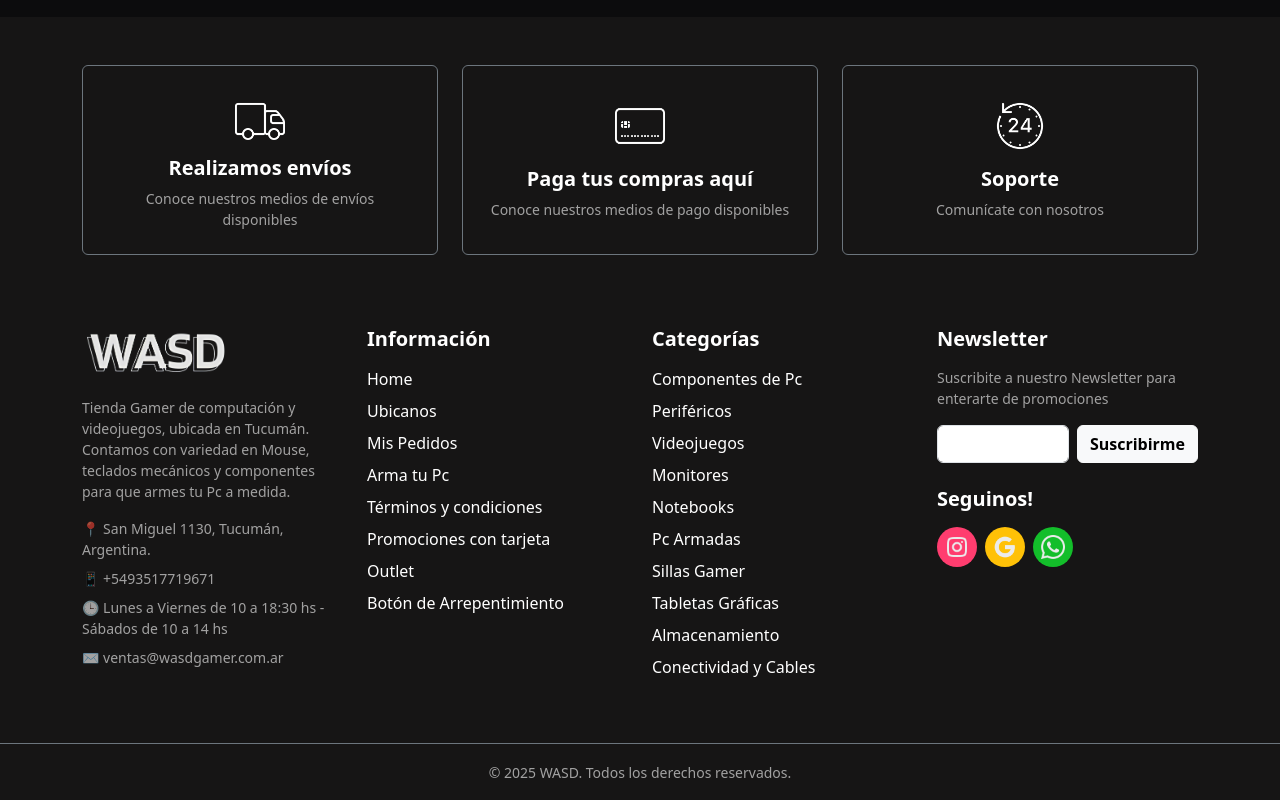
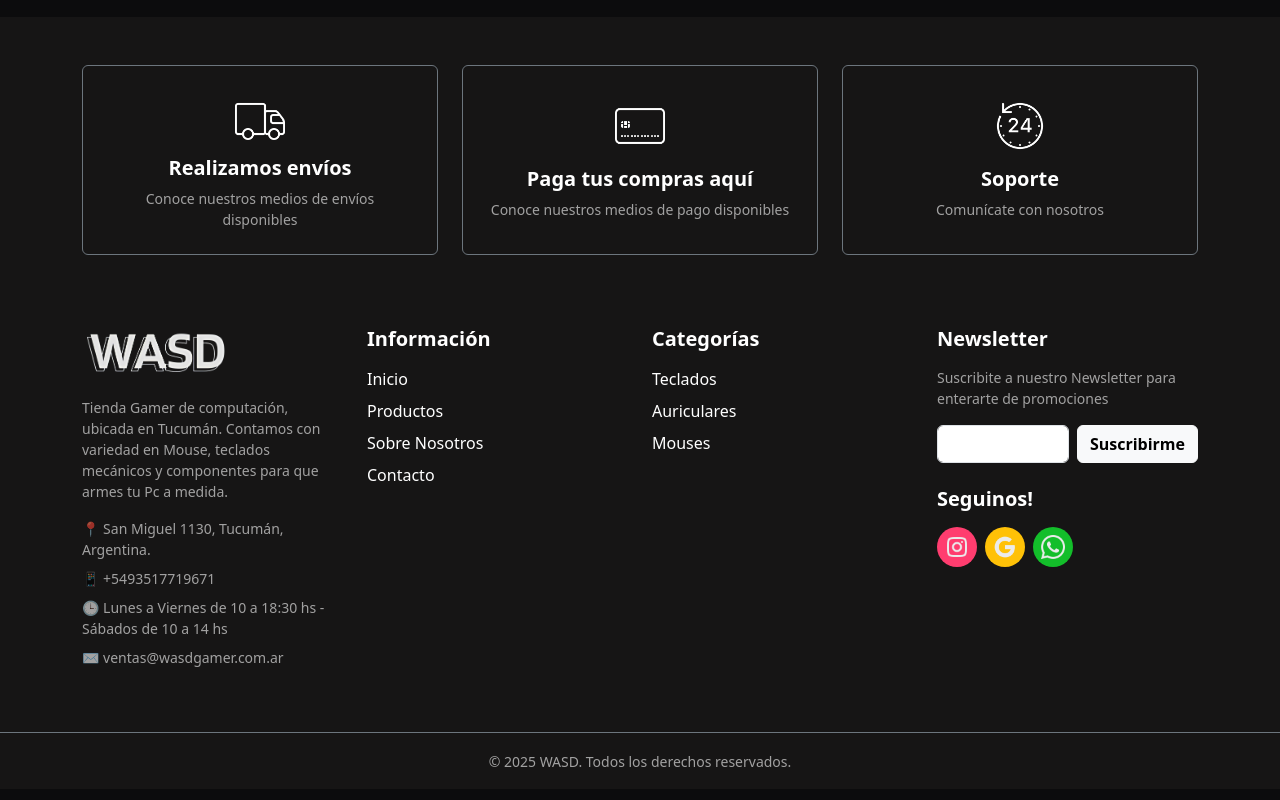
Before and after one commit to matiaspele/2FPS-Project, a React (Vite) app: page / in a window 1280 px wide. Shown: the part 831-1631 px from the top of the page. Built offline with nearby package versions, Linux system fonts and the light colour scheme.

Commit message:
se cambiaron detalles de textos

```diff
--- a/src/components/footer.jsx
+++ b/src/components/footer.jsx
@@ -60,7 +60,7 @@ const Footer = () => {
             </div>
 
             <p className="small text-white-50">
-              Tienda Gamer de computación y videojuegos, ubicada en Tucumán.
+              Tienda Gamer de computación, ubicada en Tucumán.
               Contamos con variedad en  Mouse,
               teclados mecánicos y componentes para que armes tu Pc a medida.
             </p>
@@ -76,14 +76,11 @@ const Footer = () => {
           <div className="col-12 col-md-3 mb-4">
             <h5 className="fw-bold mb-3">Información</h5>
             <ul className="list-unstyled">
-              <li className="mb-2"><Link to="#" className="text-decoration-none text-white lista-footer">Home</Link></li>
-              <li className="mb-2"><Link to="https://maps.app.goo.gl/56WfhzK5Br4McqYz6" className="text-decoration-none text-white lista-footer" target='blank_'>Ubicanos</Link></li>
-              <li className="mb-2"><Link to="" className="text-decoration-none text-white lista-footer">Mis Pedidos</Link></li>
-              <li className="mb-2"><Link to="" className="text-decoration-none text-white lista-footer">Arma tu Pc</Link></li>
-              <li className="mb-2"><Link to="" className="text-decoration-none text-white lista-footer">Términos y condiciones</Link></li>
-              <li className="mb-2"><Link to="" className="text-decoration-none text-white lista-footer">Promociones con tarjeta</Link></li>
-              <li className="mb-2"><Link to="" className="text-decoration-none text-white lista-footer">Outlet</Link></li>
-              <li className="mb-2"><Link to="" className="text-decoration-none text-white lista-footer">Botón de Arrepentimiento</Link></li>
+              <li className="mb-2"><Link to="#" className="text-decoration-none text-white lista-footer">Inicio</Link></li>
+              <li className="mb-2"><Link to="" className="text-decoration-none text-white lista-footer">Productos</Link></li>
+              <li className="mb-2"><Link to="" className="text-decoration-none text-white lista-footer">Sobre Nosotros</Link></li>
+              <li className="mb-2"><Link to="" className="text-decoration-none text-white lista-footer">Contacto</Link></li>
+                            {/* <li className="mb-2"><Link to="https://maps.app.goo.gl/56WfhzK5Br4McqYz6" className="text-decoration-none text-white lista-footer" target='blank_'>Ubicanos</Link></li> */}
             </ul>
           </div>
 
@@ -91,16 +88,9 @@ const Footer = () => {
           <div className="col-12 col-md-3 mb-4">
             <h5 className="fw-bold mb-3">Categorías</h5>
             <ul className="list-unstyled ">
-              <li className="mb-2"><Link id="#lista-footer" to="" className="text-decoration-none text-white lista-footer">Componentes de Pc</Link></li>
-              <li className="mb-2"><Link to="" className="text-decoration-none text-white lista-footer">Periféricos</Link></li>
-              <li className="mb-2"><Link to="" className="text-decoration-none text-white lista-footer">Videojuegos</Link></li>
-              <li className="mb-2"><Link to="" className="text-decoration-none text-white lista-footer">Monitores</Link></li>
-              <li className="mb-2"><Link to="" className="text-decoration-none text-white lista-footer">Notebooks</Link></li>
-              <li className="mb-2"><Link to="" className="text-decoration-none text-white lista-footer">Pc Armadas</Link></li>
-              <li className="mb-2"><Link to="" className="text-decoration-none text-white lista-footer">Sillas Gamer</Link></li>
-              <li className="mb-2"><Link to="" className="text-decoration-none text-white lista-footer">Tabletas Gráficas</Link></li>
-              <li className="mb-2"><Link to="" className="text-decoration-none text-white lista-footer">Almacenamiento</Link></li>
-              <li className="mb-2"><Link to="" className="text-decoration-none text-white lista-footer">Conectividad y Cables</Link></li>
+              <li className="mb-2"><Link id="#lista-footer" to="" className="text-decoration-none text-white lista-footer">Teclados</Link></li>
+              <li className="mb-2"><Link to="" className="text-decoration-none text-white lista-footer">Auriculares</Link></li>
+              <li className="mb-2"><Link to="" className="text-decoration-none text-white lista-footer">Mouses</Link></li>
             </ul>
           </div>
 
```
